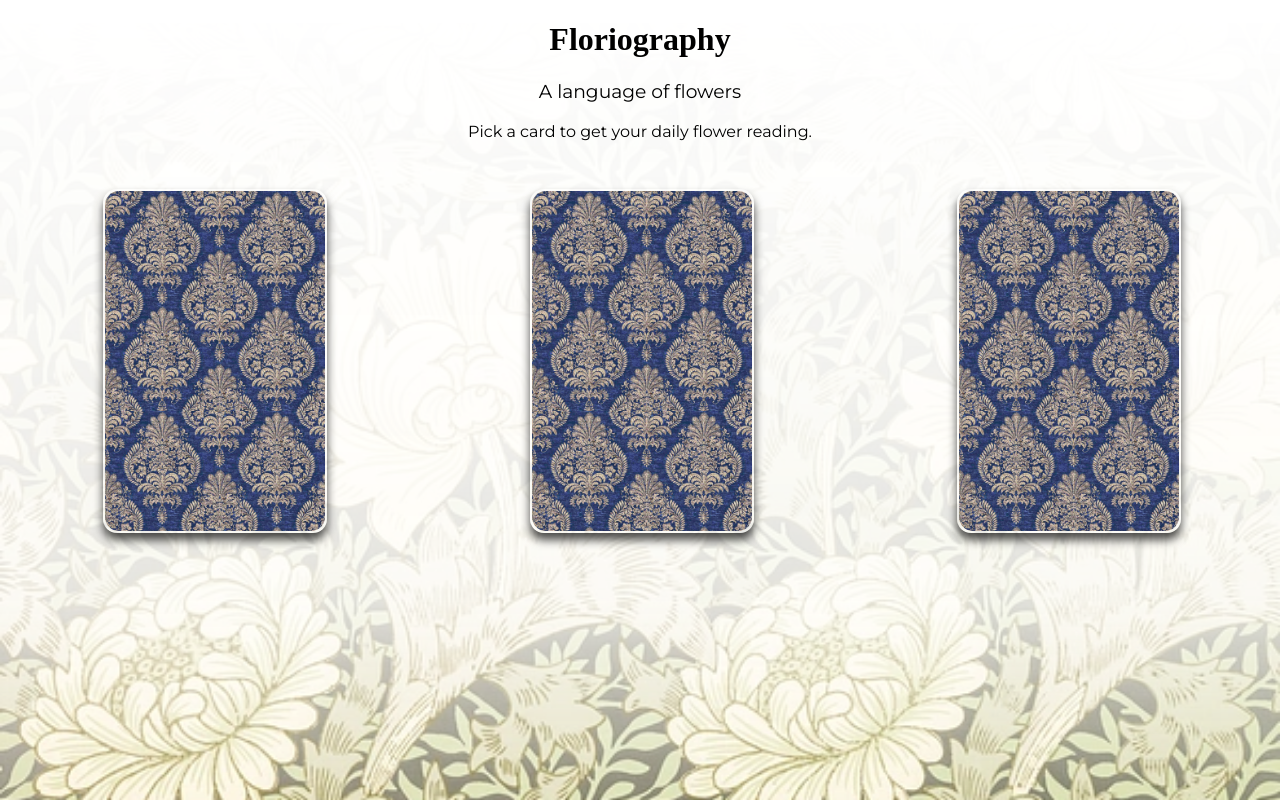
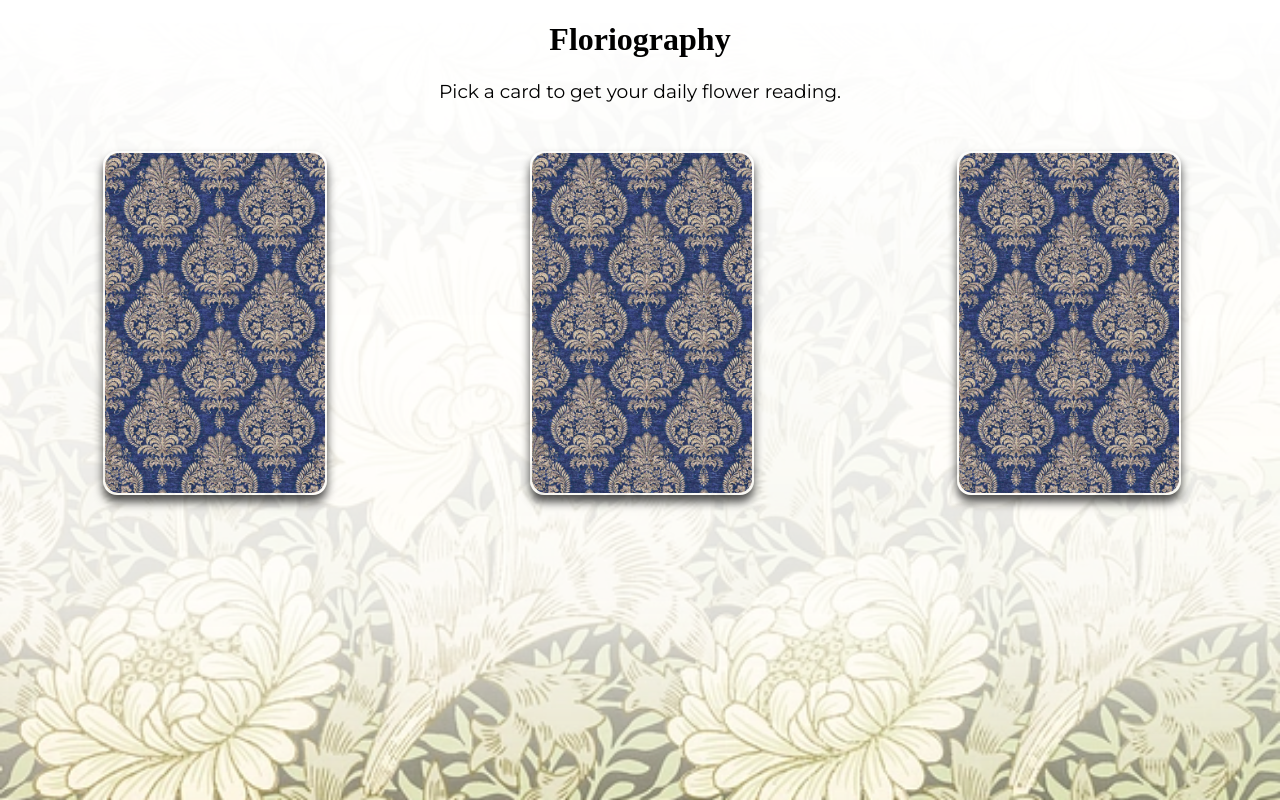
Before and after one commit to giovanibee/floriography, a React (Create React App) app: page / in a window 1280 px wide. Built offline with nearby package versions, Linux system fonts and the light colour scheme; a web font is replaced by a local one.

Commit message:
updated favicon

```diff
--- a/src/components/OracleReader.tsx
+++ b/src/components/OracleReader.tsx
@@ -32,11 +32,8 @@ export const OracleReader: React.FC = () => {
         Floriography
       </h1>
       <h3>
-        A language of flowers
+        Pick a card to get your daily flower reading.
       </h3>
-      <p>
-        Pick a card to get your daily flower reading.
-      </p>
       <div id='card-options'>
         {randomCards.map((card, key) => (
           <OracleCard
```
Also changed, not shown: 9 other files (tests, documents, lock files or other folders).
